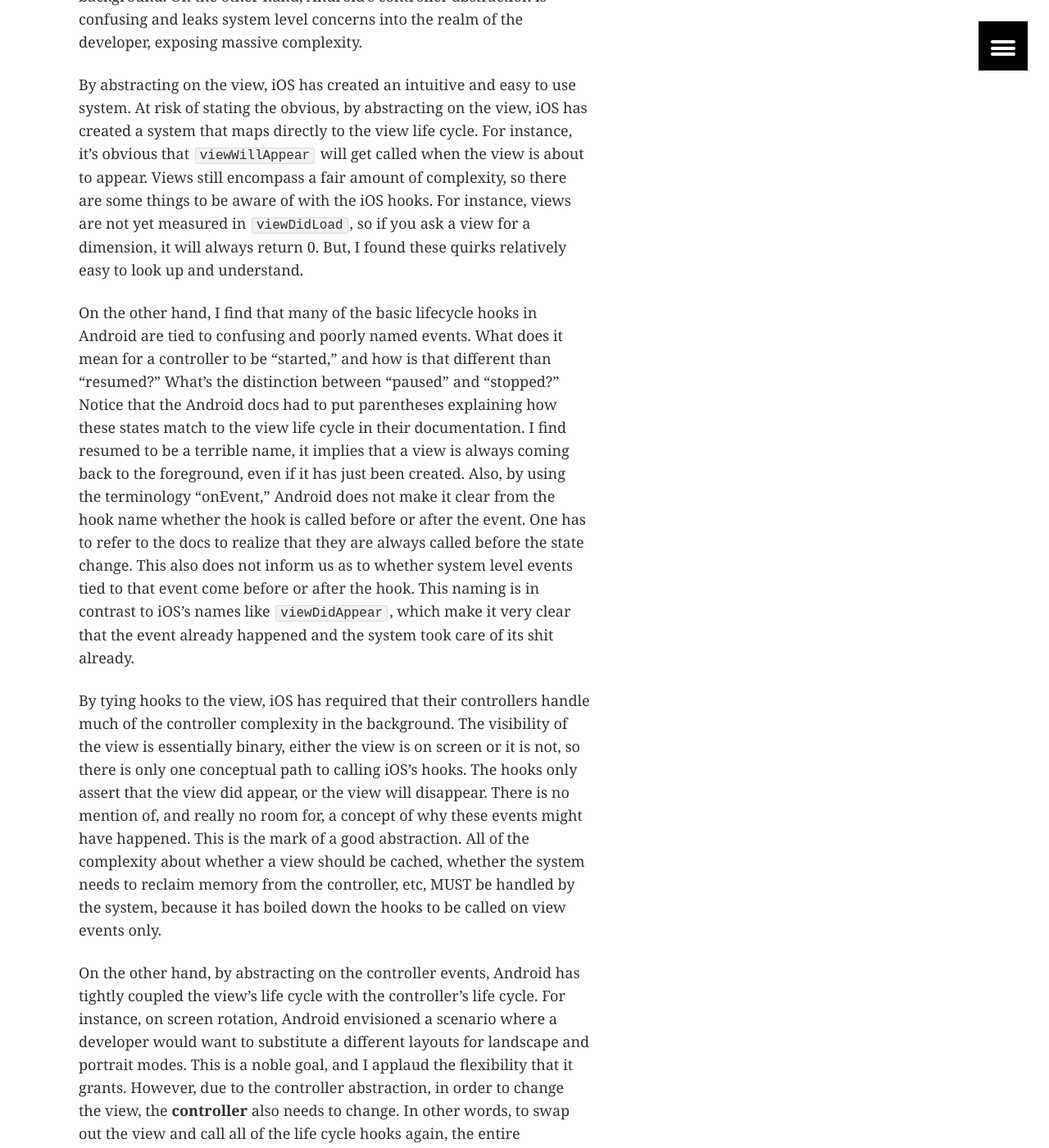
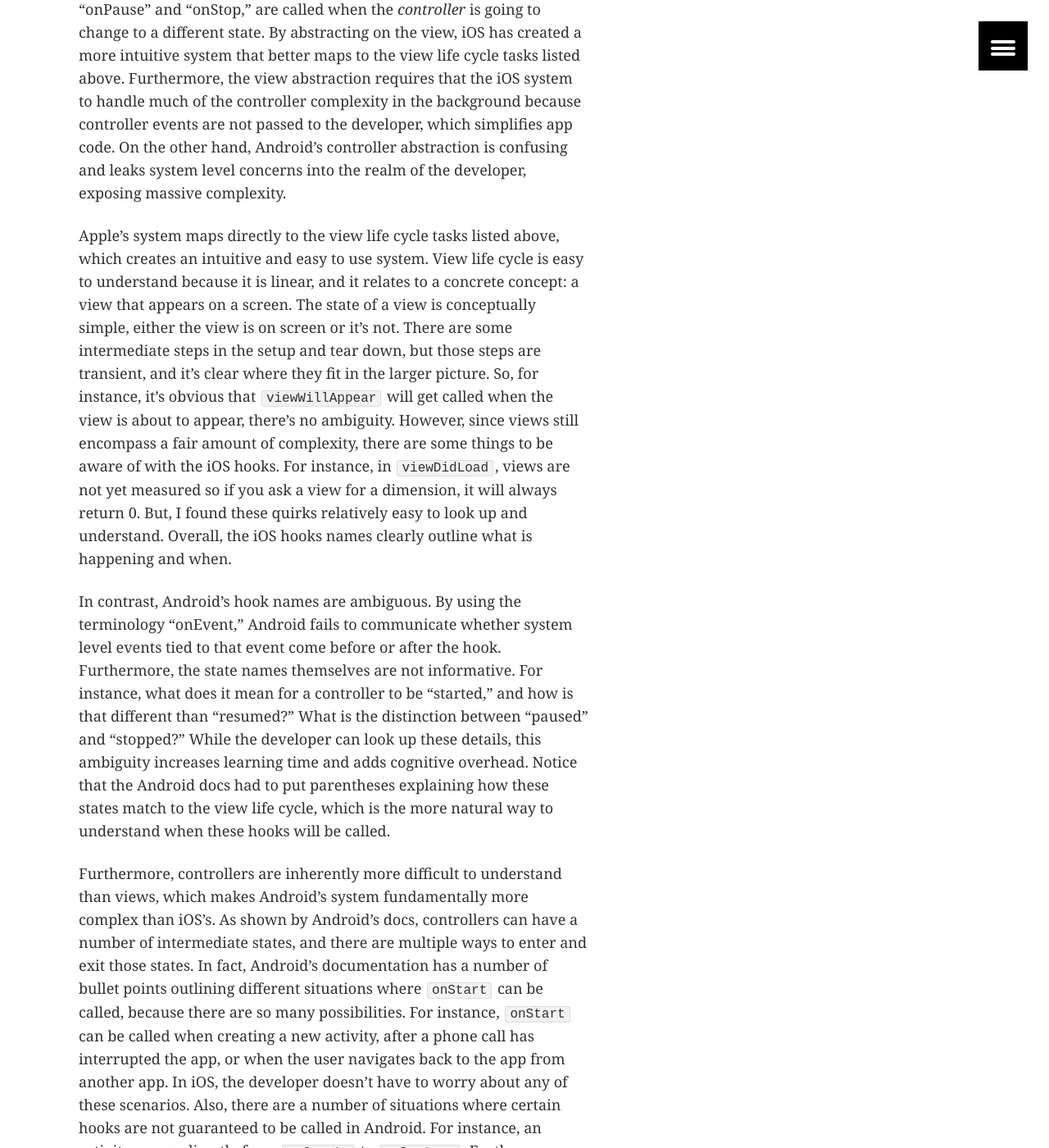
Before and after one commit to Gregliest/OldBlog, a Jekyll site: the page built from _posts/mobile/2014-10-10-view-controller-lifecycle.md, in a window 1280 px wide and 1400 px high, scrolled down 3033 px. Shown: the whole window at 82% size. Built offline with Jekyll 4.4.1, drawn with Linux system fonts in a browser that asks for light colours; some of the changed text lies outside the part shown.

```diff
--- a/_posts/mobile/2014-10-10-view-controller-lifecycle.md
+++ b/_posts/mobile/2014-10-10-view-controller-lifecycle.md
@@ -12,9 +12,9 @@ image:
 date: 2014-10-10T08:31:09-07:00
 ---
 
- In this post, I’m going to compare the life cycle hooks in iOS and Android, and discuss why I think iOS’s handling of view and controller lifecycle is superior to Android’s.  This article is not meant as a tutorial, so I'm not going to go in depth into how to use each lifecycle method, except to draw comparisons.
+ In this post, I’m going to compare the life cycle hooks in iOS and Android, and discuss at a high level why I think iOS’s handling of view and controller life cycle is superior to Android’s.  Life cycle is a huge topic, so in the interest of brevity, I'll leave specifics for future posts.  In general, iOS's hooks match the life cycle of the view, which creates an easy and intuitive system.  Furthermore, this view abstraction requires that much of iOS's controller complexity be handled in the background, successfully hiding system level concerns from the developer. On the other hand, Android decided to tie their hooks to the state of the controller, which conflates the life cycle state of the view and the state of the controller, exposing much of the complexity of the controller, and creating a confusing and quirky system.
 
-The Basics
+The View Life Cycle
 
 When a view is about to appear on screen, the app needs to perform the following tasks:
 
@@ -52,31 +52,32 @@ Here's a quick comparison of the most common lifecycle methods on the two platfo
 
 A Difference of Philosophy
 
-Side by side, you can see that, while the hooks on the two platforms are roughly equivalent, the method names expose a major difference in the underlying design philosophy between the two systems.  Apple's hooks, with names like "viewDidAppear" and "ViewWillDisappear," are focused on the view and the view's state, while Android's life cycle hooks, like "onPause" and "onStop," are called when the *controller* is going to change to a different state. There's no mention of the view at all. This difference is not just linguistic, it turns out that iOS has in fact matched their hooks to the state of the view, while Android has abstracted on the state of the controller.  Thus, iOS has created a more intuitive system that better maps to the view life cycle tasks listed above.  Furthermore, by abstracting on views, Apple's framework engineers have required that their system to handle much of the controller complexity in the background.  On the other hand,  Android's controller abstraction is confusing and leaks system level concerns into the realm of the developer, exposing massive complexity.
+Side by side, you can see that, while the hooks on the two platforms are roughly equivalent, the method names expose a major difference in the underlying design philosophy between the two systems.  Apple's hooks, with names like "viewDidAppear" and "ViewWillDisappear," are focused on the view and the view's state, while Android's life cycle hooks, like "onPause" and "onStop," are called when the *controller* is going to change to a different state. By abstracting on the view, iOS has created a more intuitive system that better maps to the view life cycle tasks listed above.  Furthermore, the view abstraction requires that the iOS system to handle much of the controller complexity in the background because controller events are not passed to the developer, which simplifies app code.  On the other hand,  Android's controller abstraction is confusing and leaks system level concerns into the realm of the developer, exposing massive complexity.
 
-By abstracting on the view, iOS has created an intuitive and easy to use system.   At risk of stating the obvious, by abstracting on the view, iOS has created a system that maps directly to the view life cycle.  For instance, it's obvious that `viewWillAppear` will get called when the view is about to appear.  Views still encompass a fair amount of complexity, so there are some things to be aware of with the iOS hooks.  For instance, views are not yet measured in `viewDidLoad`, so if you ask a view for a dimension, it will always return 0.  But, I found these quirks relatively easy to look up and understand.
+Apple's system maps directly to the view life cycle tasks listed above, which creates an intuitive and easy to use system.  View life cycle is easy to understand because it is linear, and it relates to a concrete concept: a view that appears on a screen.  The state of a view is conceptually simple, either the view is on screen or it's not.  There are some intermediate steps in the setup and tear down, but those steps are transient, and it's clear where they fit in the larger picture.  So, for instance, it's obvious that `viewWillAppear` will get called when the view is about to appear, there's no ambiguity.  However, since views still encompass a fair amount of complexity, there are some things to be aware of with the iOS hooks.  For instance, in `viewDidLoad`, views are not yet measured so if you ask a view for a dimension, it will always return 0.  But, I found these quirks relatively easy to look up and understand.  Overall, the iOS hooks names clearly outline what is happening and when.
 
-On the other hand, I find that many of the basic lifecycle hooks in Android are tied to confusing and poorly named events.   What does it mean for a controller to be "started," and how is that different than "resumed?"  What's the distinction between "paused" and "stopped?"  Notice that the Android docs had to put parentheses explaining how these states match to the view life cycle in their documentation.  I find resumed to be a terrible name, it implies that a view is always coming back to the foreground, even if it has just been created.  Also, by using the terminology "onEvent," Android does not make it clear from the hook name whether the hook is called before or after the event.  One has to refer to the docs to realize that they are always called before the state change.  This also does not inform us as to whether system level events tied to that event come before or after the hook.  This naming is in contrast to iOS's names like `viewDidAppear`, which make it very clear that the event already happened and the system took care of its shit already.
+In contrast, Android's hook names are ambiguous.  By using the terminology "onEvent," Android fails to communicate whether system level events tied to that event come before or after the hook.  Furthermore, the state names themselves are not informative.  For instance, what does it mean for a controller to be "started," and how is that different than "resumed?"  What is the distinction between "paused" and "stopped?"  While the developer can look up these details, this ambiguity increases learning time and adds cognitive overhead.  Notice that the Android docs had to put parentheses explaining how these states match to the view life cycle, which is the more natural way to understand when these hooks will be called.
 
-By tying hooks to the view, iOS has required that their controllers handle much of the controller complexity in the background.  The visibility of the view is essentially binary, either the view is on screen or it is not, so there is only one conceptual path to calling iOS's hooks.  The hooks only assert that the view did appear, or the view will disappear.  There is no mention of, and really no room for, a concept of why these events might have happened.  This is the mark of a good abstraction.  All of the complexity about whether a view should be cached, whether the system needs to reclaim memory from the controller, etc, MUST be handled by the system, because it has boiled down the hooks to be called on view events only.
+Furthermore, controllers are inherently more difficult to understand than views, which makes Android's system fundamentally more complex than iOS's.  As shown by Android's docs, controllers can have a number of intermediate states, and there are multiple ways to enter and exit those states.  In fact, Android's documentation has a number of bullet points outlining different situations where `onStart` can be called, because there are so many possibilities.  For instance, `onStart` can be called when creating a new activity, after a phone call has interrupted the app, or when the user navigates back to the app from another app.  In iOS, the developer doesn't have to worry about any of these scenarios.  Also, there are a number of situations where certain hooks are not guaranteed to be called in Android.  For instance, an activity can go directly from `onCreate` to `onDestroy`.  Furthermore, `onDestroy` is not guaranteed to be called, so it seems kind of pointless to put code there.  When deciding what code to put in which hook, the developer needs to be aware of these different situations to make an informed decision.  It's extremely complicated, and requires a significant amount of study and attention to get right.
 
-On the other hand, by abstracting on the controller events, Android has tightly coupled the view's life cycle with the controller's life cycle.  For instance, on screen rotation, Android envisioned a scenario where a developer would want to substitute a different layouts for landscape and portrait modes.  This is a noble goal, and I applaud the flexibility that it grants.  However, due to the controller abstraction, in order to change the view, the **controller** also needs to change.  In other words, to swap out the view and call all of the life cycle hooks again, the entire controller needs to be destroyed and recreated, with all of its data and state.  If it is not recreated properly, the resulting view will have bugs, lose data, or even crash, even though conceptually nothing in the controller has changed.  As if that's not bad enough, saving and recreating a view can be heinously difficult, which I will cover in a separate blog post.  In essence, by abstracting on the controller, Android has tied together the state of the view and the controller, which breaks the basic abstraction of MVC.
+On the other hand, by tying hooks to the view, iOS has required that their controllers handle much of the controller complexity in the background.  The visibility of the view is essentially binary, either the view is on screen or it is not, so there is only one conceptual path to calling iOS's hooks.  The hooks only assert that the view did appear, or the view will disappear.  There is no mention of, and really no room for, a concept of why these events might have happened.  Thus, all of the complexity about whether a view should be cached, whether the system needs to reclaim memory from the controller, etc, MUST be handled by the system.  Apple has found a good abstraction that hides complexity.
 
-Unfortunately, the complexity doesn't end there, a number of other life cycle quirks and gotchas await the unwary Android developer.  A lot of these reflect, or are consequences of Android's core poor design choice to abstract on the controller level.  Here are the ones I can think of off the top of my head, some of which were mentioned above:
+In contrast, by abstracting on the controller events, Android has tightly coupled the view's life cycle with the controller's life cycle.  For instance, on screen rotation, Android envisioned a scenario where a developer would want to substitute different layouts for landscape and portrait modes.  This is a noble goal, and I applaud the flexibility that it grants.  However, due to the controller abstraction, in order to change the view, the **controller** also needs to change.  In other words, to swap out the view and call all of the life cycle hooks again, the entire controller needs to be destroyed and recreated, along with all of its data and state.  In essence, by abstracting on the controller, Android has complected the state of the view and the controller, which breaks the basic abstraction of MVC.   Furthermore, if the controller is not recreated properly, the resulting view could have bugs, lose data, or even crash, even though nothing in the controller has changed.  It is stunningly bad design.   As if that's not bad enough, saving and recreating a view can be heinously difficult, which I will cover in a separate blog post.
 
-1. The hooks are not all guaranteed to be called.  A fragment or activity can go directly from onCreate to onDestroy.  onDestroy is not guaranteed.
-2. onSaveInstanceState is not always called, such as when the user “intentionally” exits the app.
-3. Listeners can fire in a random order.
-4. Google maps objects have their own separate hell of a life cycle.
-5. Supposedly, Fragments require an empty public constructor, which is annoying and not well documented.
-6. There is no clear documentation on when other setup methods are called, like onPrepareOptionsMenu.  I ended up having to experiment to figure out the order, and I’m not convinced that it's deterministic.
-7. There are quirks with older versions of Android, notably that onStop is not guaranteed to be called in early versions of Android.
-8. OnClickListeners and other listeners will cause crashes if called in quick succession or after the activity is destroyed.
-9. Backgrounded apps brought to the foreground will often crash due to state not being persisted.
-10. There are often multiple ways that a hook can be called, and the developer needs to be aware of the differences in certain situations.
-11. The developer has to be aware that the system can destroy activities in the background.
-12. Fragments have their own set of life cycle methods that are interleaved with the hooks of the parent activity.
+Unfortunately, the complexity on Android doesn't end there, a number of other life cycle quirks and gotchas await the unwary Android developer.  A lot of these reflect, or are consequences of Android's core poor design choice to abstract on the controller level.  Here are the ones I can think of off the top of my head, some of which were mentioned above:
 
-Some of these points represent major failures of design, while others merely add complexity.  There's a lot more I could say about the complexity of Android's view life cycle, but I'll leave those discussions for future blog posts.  I considered doing an analysis of Android's life cycle docs to point out the complexity that they explicitly call out, and also the complexity that they gloss over.  I also considered centering this post around the system level concerns that Android's abstraction leaks into their apps, but I couldn't put together a coherent enough argument.  If there's anything in particular you would like to read more about, shoot me an email and I'll do my best to put together a post on that subject.
+1. onSaveInstanceState is not always called, such as when the user “intentionally” exits the app.
+2. Listeners can fire in a random order.
+3. Google maps objects have their own separate hell of a life cycle.
+4. Supposedly, Fragments require an empty public constructor, which is annoying and not well documented.
+5. There is no clear documentation on when other setup methods are called, like onPrepareOptionsMenu.  I ended up having to experiment to figure out the order, and I’m not convinced that it's deterministic.
+6. There are quirks with older versions of Android, notably that onStop is not guaranteed to be called in early versions of Android.
+7. OnClickListeners and other listeners will cause crashes if called in quick succession or after the activity is destroyed.
+8. Backgrounded apps brought to the foreground will often crash due to state not being persisted.
+9. There are often multiple ways that a hook can be called, and the developer needs to be aware of the differences in certain situations.
+10. The developer has to be aware that the system can destroy activities in the background.
+11. Fragments have their own set of life cycle methods that are interleaved with the hooks of the parent activity.
 
- To sum up, when I learned iOS, I coded for months with only the barest appreciation for what was being handled for me behind the scenes.  I had no idea what the system was doing to my views and controllers when an app was backgrounded, or when the app was rotated.  And I didn't care, I put my code in the logical life cycle hook, and it just worked.  On the other hand, by requiring the developer to be aware of the controller's state, Android adds a massive amount of incidental complexity to their apps, resulting in a confusing and quirky system.  From personal experience, eight months into the development of my first Android app, I was still encountering issues, edge cases, and crashes pertaining to lifecycle. In general, Android developers must devote a lot of work and careful attention to handle all of the cases properly, and avoid crashes and UI bugs. So, with iOS as an example, I would like to see reductions in the complexity of view controller life cycle in future versions of Android.
+Some of these points represent major failures of design, while others merely add complexity.  There's a lot more I could say about the complexity of Android's view life cycle, but I'll leave those discussions for future blog posts.  If there's anything in particular you would like to read more about, shoot me an email and I'll do my best to put together a post on that subject.
+
+To sum up, when I learned iOS, I coded for months with only the barest appreciation for what was being handled for me behind the scenes.  I had no idea what the system was doing to my views and controllers when an app was backgrounded, or when the app was rotated.  And I didn't care, I put my code in the logical life cycle hook, and it just worked.  On the other hand, by requiring the developer to be aware of the controller's state, Android adds a massive amount of incidental complexity to their apps, resulting in a confusing and quirky system.  From personal experience, eight months into the development of my first Android app, I was still encountering issues, edge cases, and crashes pertaining to lifecycle. I was still referring to documentation, and discovering new, important details about how the system worked.  I find that in general, Android developers must devote a lot of work and careful attention to handle all of the cases properly, to avoid crashes and UI bugs. So, with iOS as an example, I would like to see reductions in the complexity of view and controller life cycle in future versions of Android.
```
Also changed, not shown: _drafts/persistence-problem.md (+4 -2 lines), _posts/mobile/2014-10-09-linear-layout.md (+12 -10 lines), about/index.md (+3 -1 lines).
